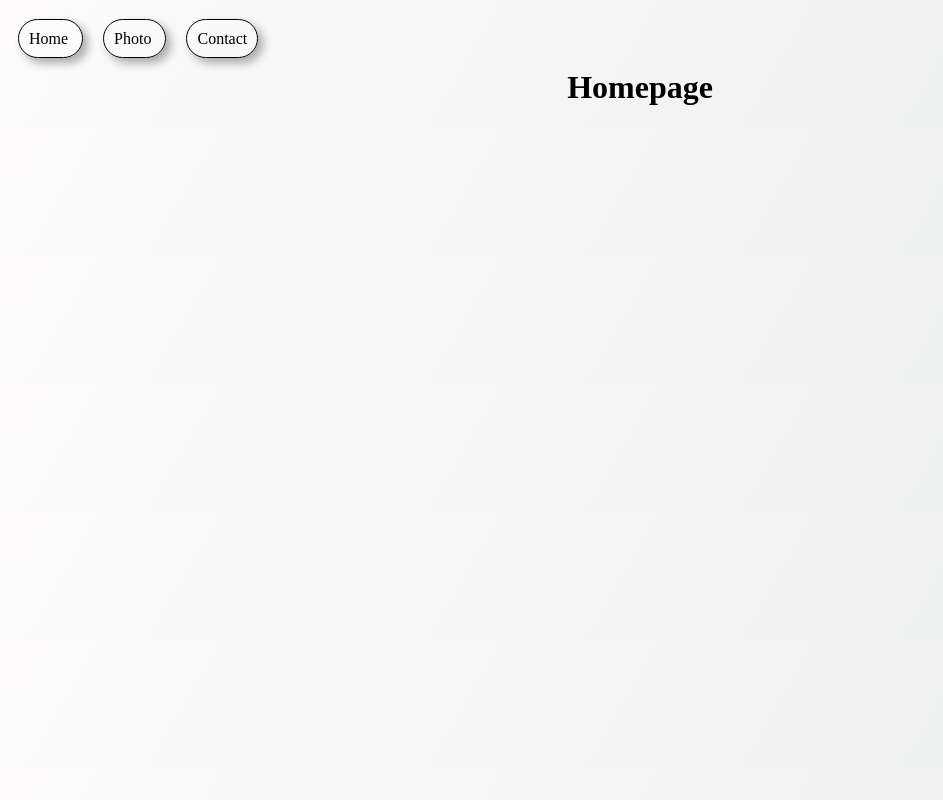
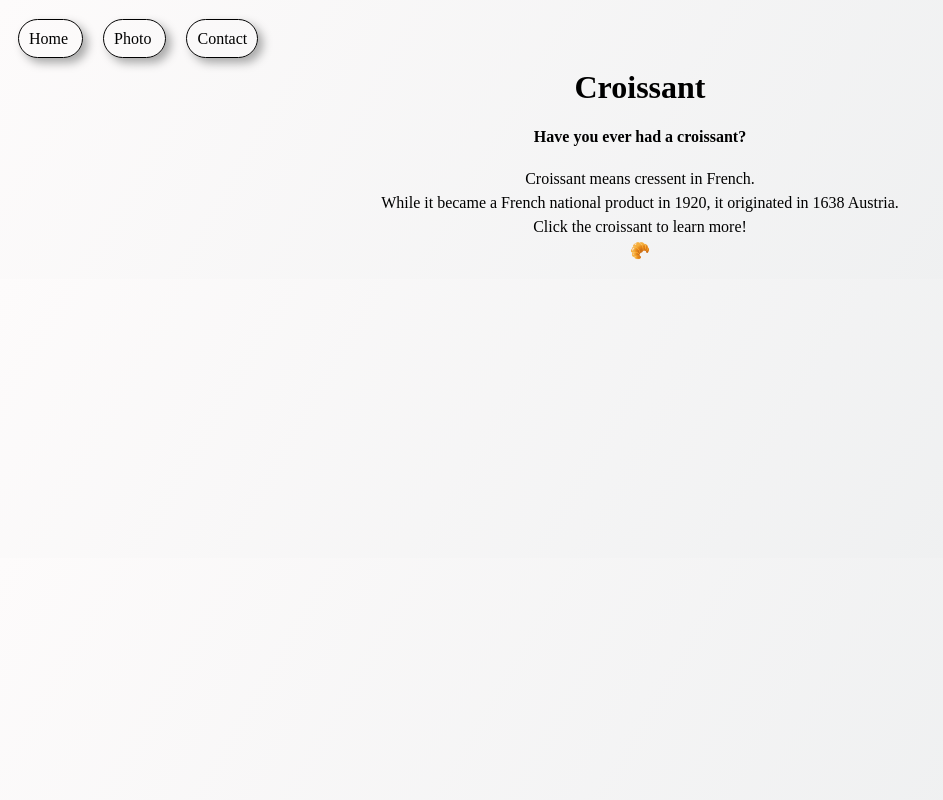
Before and after one commit to CathKolar/Croissant, a plain HTML site: page index.html in a window 1280 px wide. Shown: the whole page, without its empty margins (0-943 px from the left). Drawn offline with Linux system fonts and the light colour scheme.

Commit message:
add content to and style index.html

```diff
--- a/css/styles.css
+++ b/css/styles.css
@@ -2,8 +2,13 @@ body {
   background-image: linear-gradient(120deg, #fdfbfb 0%, #ebedee 100%);
   margin-top: 30px;
 }
-h1 {
+h1,
+h4,
+p {
   text-align: center;
+}
+p {
+  line-height: 150%;
 }
 .internal-link {
   border: 1px solid black;
@@ -18,7 +23,13 @@ h1 {
 .internal-link:hover {
   background: #ebedee;
 }
-
+.external-link {
+  text-decoration: none;
+  transition: 100ms ease;
+}
+.external-link:hover {
+  font-size: x-large;
+}
 .croissants-pic {
   max-width: 35%;
   height: auto;
--- a/index.html
+++ b/index.html
@@ -18,6 +18,17 @@
         Contact
     </a>
 
-    <h1>Homepage</h1>
+    <h1>Croissant</h1>
+    <h4>
+        Have you ever had a croissant?
+    </h4>
+    <p>
+    Croissant means cressent in French. <br/>
+    While it became a French national product in 1920, it originated in 1638 Austria. <br/>
+    Click the croissant to learn more!<br/>
+    <a href="https://jamiegeller.com/holidays/national-croissant-day/" target="_blank" class="external-link"> 🥐 </a>
+
+    </p>
+
 </body>
 </html>
```
